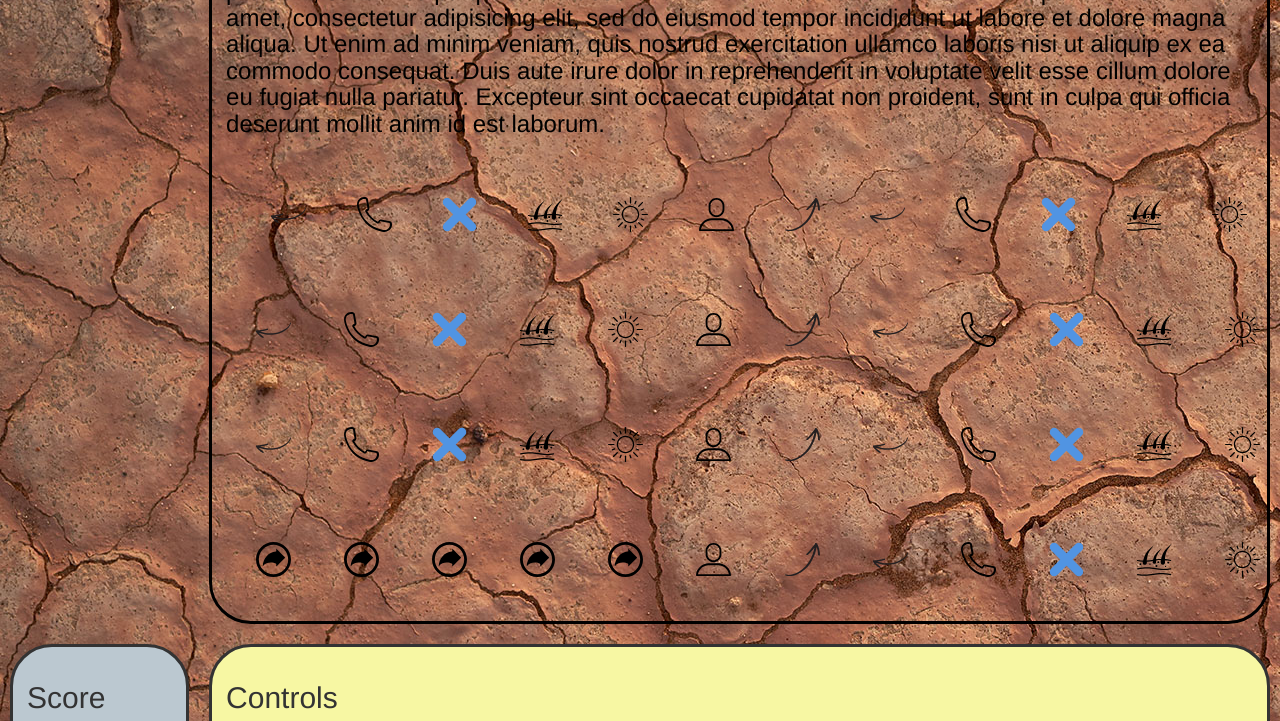
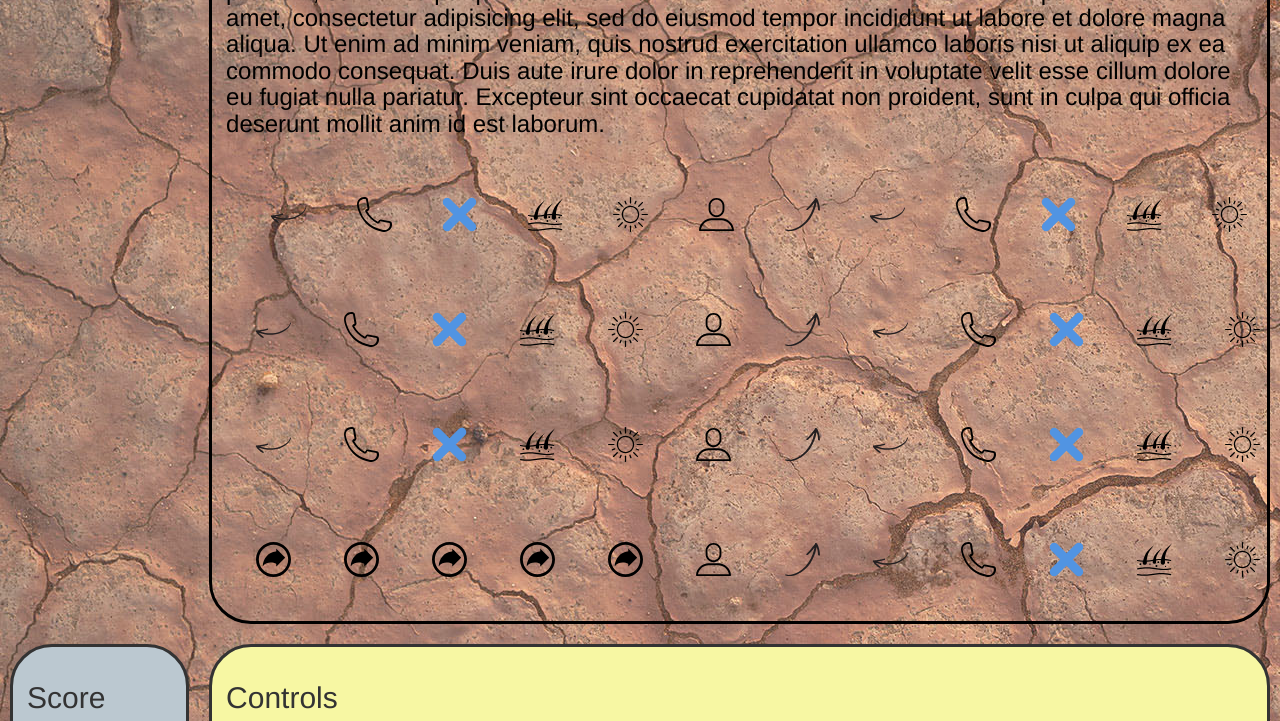
Before and after one commit to kyrylo0605/css-grid-w3c, a plain HTML site: page index.html in a window 1280 px wide. Shown: the part 227-948 px from the top of the page. Drawn offline with Linux system fonts and the light colour scheme.

```diff
--- a/main.css
+++ b/main.css
@@ -2,7 +2,7 @@ body {
   margin: 0;
   padding: 0;
   font-family: "Segoe UI"!important, sans-serif;
-  background-image: url(stone-texture-1920.jpg);
+  background-image: url(stone-texture-1920_0000.jpg);
 }
 
 /**
@@ -154,4 +154,5 @@ p {
 
   font-size: 20px !important;
   font-family: "Segoe UI" !important;
+  text-transform: none;
 }
```
Also changed, not shown: stone-texture-1920_0000.jpg (added), stone-texture-1920_0001_Background.jpg (added).
